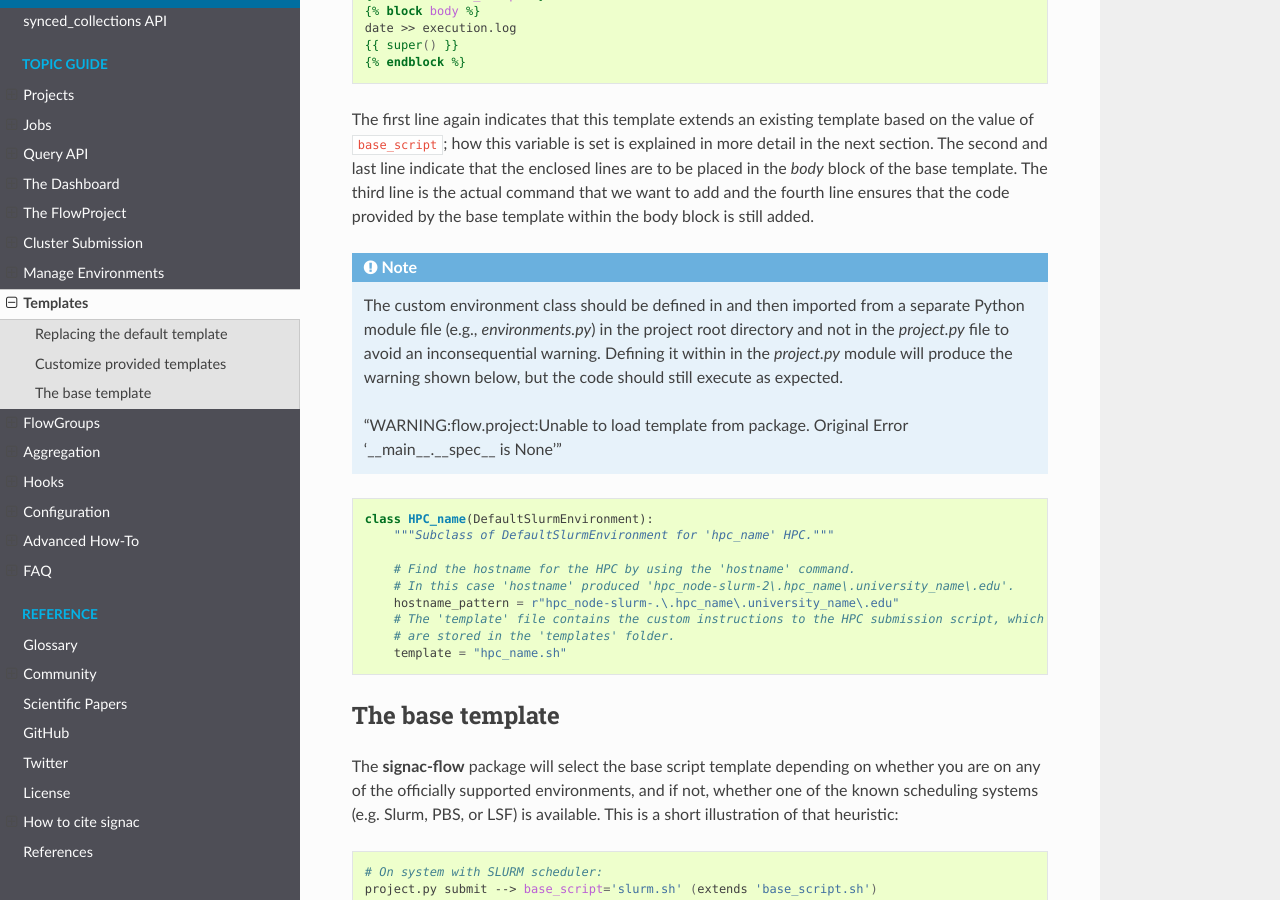
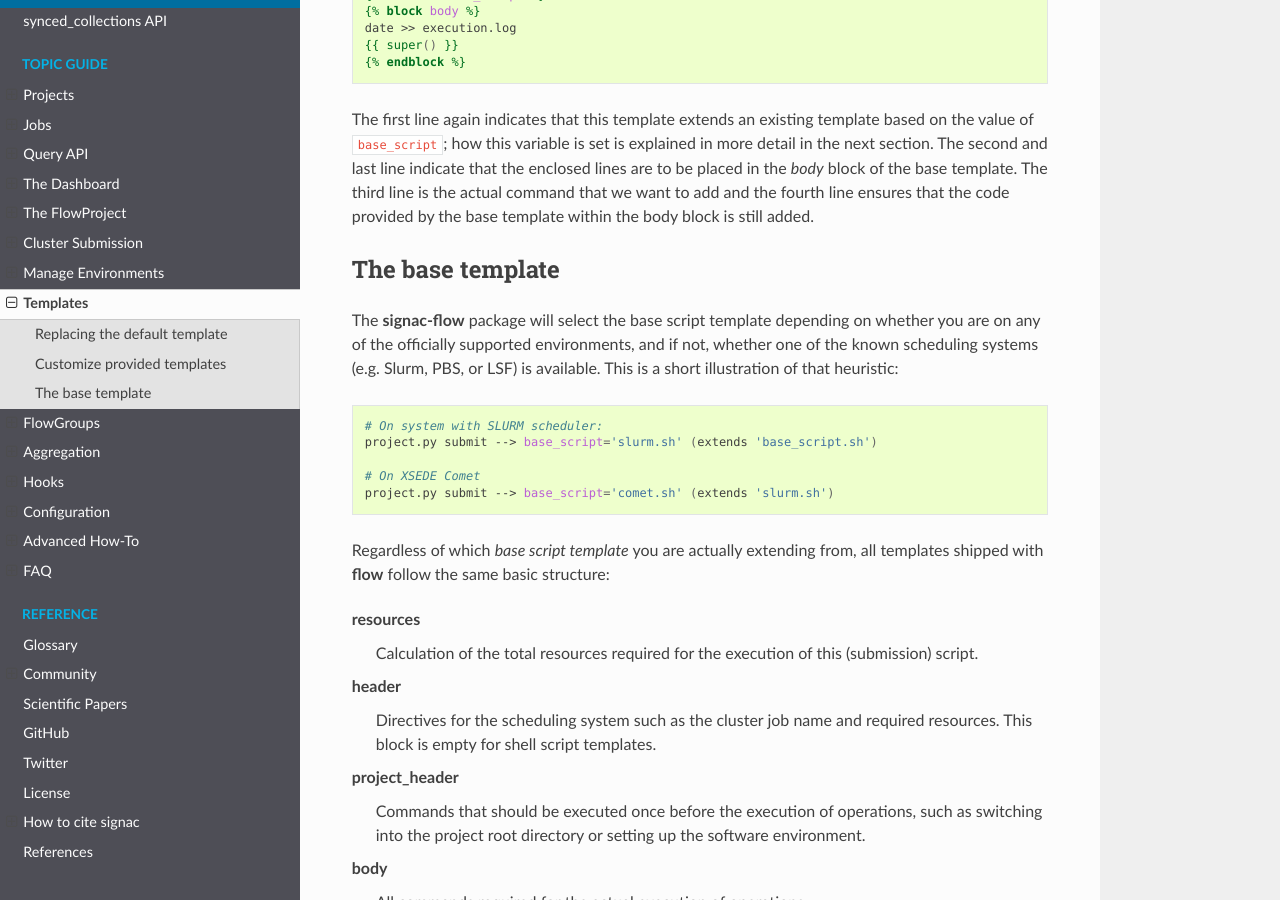
Before and after one commit to glotzerlab/signac-docs, a Sphinx documentation site: the page built from docs/source/templates.rst, in a window 1280 px wide and 900 px high, scrolled down 1078 px. Built offline with Sphinx 7.4.7 and the Read the Docs theme 2.0.0, drawn with Linux system fonts in a browser that asks for light colours.

Commit message:
move to the envirom=nments.rst file

```diff
--- a/docs/source/templates.rst
+++ b/docs/source/templates.rst
@@ -53,29 +53,6 @@ The first line again indicates that this template extends an existing template b
 The second and last line indicate that the enclosed lines are to be placed in the *body* block of the base template.
 The third line is the actual command that we want to add and the fourth line ensures that the code provided by the base template within the body block is still added.
 
-.. note::
-
-    The custom environment class should be defined in and then imported from a separate Python module file (e.g., `environments.py`) in the project root directory and not in the `project.py` file to avoid an inconsequential warning.
-    Defining it within in the `project.py` module will produce the warning shown below, but the code should still execute as expected.
-
-    "WARNING:flow.project:Unable to load template from package. Original Error '__main__.__spec__ is None'"
-
-
-.. code-block:: python
-
-    class HPC_name(DefaultSlurmEnvironment):
-        """Subclass of DefaultSlurmEnvironment for 'hpc_name' HPC."""
-
-        # Find the hostname for the HPC by using the 'hostname' command.
-        # In this case 'hostname' produced 'hpc_node-slurm-2\.hpc_name\.university_name\.edu'.
-        hostname_pattern = r"hpc_node-slurm-.\.hpc_name\.university_name\.edu"
-        # The 'template' file contains the custom instructions to the HPC submission script, which
-        # are stored in the 'templates' folder.
-        template = "hpc_name.sh"
-
-
-
-
 The base template
 =================
 
```
Also changed, not shown: docs/source/environments.rst (+12 -0 lines).
